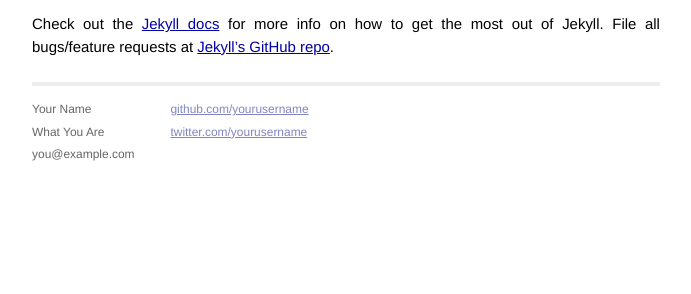
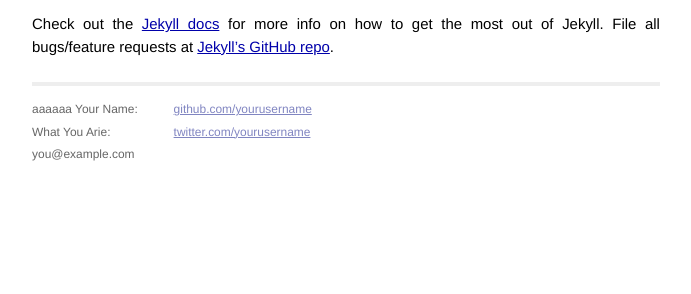
Before and after one commit to ppasq/icoast, a Jekyll site: the page built from _posts/2014-01-27-welcome-to-jekyll.markdown, in a window 1280 px wide. Shown: the part 411-705 px from the top of the page, without its empty margins (294-985 px from the left). Built offline with Jekyll 4.4.1, drawn with Linux system fonts in a browser that asks for light colours; Markdown is read by kramdown in place of the engine named in the settings.

Commit message:
first commit

```diff
--- a/_layouts/default.html
+++ b/_layouts/default.html
@@ -26,8 +26,9 @@
           <div class="footer">
             <div class="contact">
               <p>
-                Your Name<br />
-                What You Are<br />
+		aaaaaa
+                Your Name: <br />
+                What You Arie: <br />
                 you@example.com
               </p>
             </div>
```
Also changed, not shown: 2 other files.
